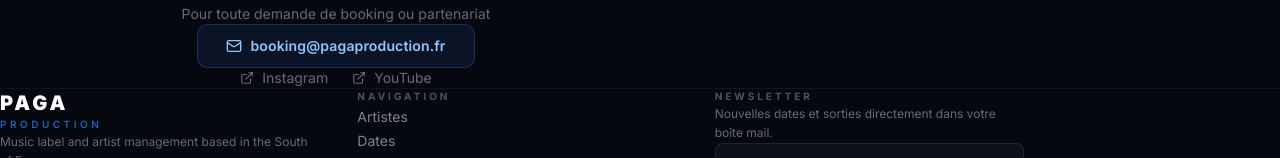
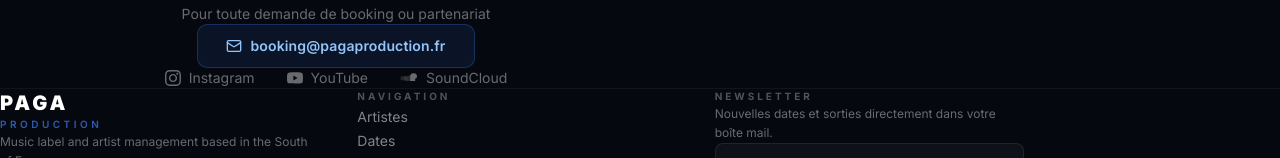
Before and after one commit to tokkimi/Paga-production, a Next.js app: page /en/ in a window 1280 px wide. Shown: the part 1292-1450 px from the top of the page. Built offline with nearby package versions, Linux system fonts and the light colour scheme; no server answers; the database is empty.

Commit message:
feat: add Instagram, YouTube, SoundCloud SVG icons in Contact

```diff
--- a/components/home/Contact.tsx
+++ b/components/home/Contact.tsx
@@ -1,7 +1,31 @@
 "use client";
 
 import { motion } from "framer-motion";
-import { Mail, ExternalLink } from "lucide-react";
+import { Mail } from "lucide-react";
+
+function IconInstagram() {
+  return (
+    <svg width="16" height="16" viewBox="0 0 24 24" fill="currentColor">
+      <path d="M12 2.163c3.204 0 3.584.012 4.85.07 3.252.148 4.771 1.691 4.919 4.919.058 1.265.069 1.645.069 4.849 0 3.205-.012 3.584-.069 4.849-.149 3.225-1.664 4.771-4.919 4.919-1.266.058-1.644.07-4.85.07-3.204 0-3.584-.012-4.849-.07-3.26-.149-4.771-1.699-4.919-4.92-.058-1.265-.07-1.644-.07-4.849 0-3.204.013-3.583.07-4.849.149-3.227 1.664-4.771 4.919-4.919 1.266-.057 1.645-.069 4.849-.069zm0-2.163c-3.259 0-3.667.014-4.947.072-4.358.2-6.78 2.618-6.98 6.98-.059 1.281-.073 1.689-.073 4.948 0 3.259.014 3.668.072 4.948.2 4.358 2.618 6.78 6.98 6.98 1.281.058 1.689.072 4.948.072 3.259 0 3.668-.014 4.948-.072 4.354-.2 6.782-2.618 6.979-6.98.059-1.28.073-1.689.073-4.948 0-3.259-.014-3.667-.072-4.947-.196-4.354-2.617-6.78-6.979-6.98-1.281-.059-1.69-.073-4.949-.073zm0 5.838c-3.403 0-6.162 2.759-6.162 6.162s2.759 6.163 6.162 6.163 6.162-2.759 6.162-6.163c0-3.403-2.759-6.162-6.162-6.162zm0 10.162c-2.209 0-4-1.79-4-4 0-2.209 1.791-4 4-4s4 1.791 4 4c0 2.21-1.791 4-4 4zm6.406-11.845c-.796 0-1.441.645-1.441 1.44s.645 1.44 1.441 1.44c.795 0 1.439-.645 1.439-1.44s-.644-1.44-1.439-1.44z"/>
+    </svg>
+  );
+}
+
+function IconYoutube() {
+  return (
+    <svg width="16" height="16" viewBox="0 0 24 24" fill="currentColor">
+      <path d="M23.498 6.186a3.016 3.016 0 0 0-2.122-2.136C19.505 3.545 12 3.545 12 3.545s-7.505 0-9.377.505A3.017 3.017 0 0 0 .502 6.186C0 8.07 0 12 0 12s0 3.93.502 5.814a3.016 3.016 0 0 0 2.122 2.136c1.871.505 9.376.505 9.376.505s7.505 0 9.377-.505a3.015 3.015 0 0 0 2.122-2.136C24 15.93 24 12 24 12s0-3.93-.502-5.814zM9.545 15.568V8.432L15.818 12l-6.273 3.568z"/>
+    </svg>
+  );
+}
+
+function IconSoundcloud() {
+  return (
+    <svg width="18" height="16" viewBox="0 0 24 16" fill="currentColor">
+      <path d="M1.175 10.9c-.076 0-.148-.061-.148-.148v-.004l.325-2.162-.325-2.18a.148.148 0 0 1 .296 0l.37 2.18-.37 2.162a.148.148 0 0 1-.148.152zm1.13.25c-.09 0-.163-.073-.163-.163l-.004-.004.37-2.545-.37-2.573a.163.163 0 0 1 .326 0l.42 2.573-.42 2.545a.163.163 0 0 1-.163.167zm1.148.13c-.1 0-.182-.081-.182-.181l-.004-.004.414-2.656-.414-2.696a.182.182 0 0 1 .364 0l.47 2.696-.47 2.656a.182.182 0 0 1-.178.185zm1.163.09c-.11 0-.2-.09-.2-.2l-.003-.003.457-2.777-.457-2.828a.2.2 0 0 1 .4 0l.519 2.828-.519 2.777a.2.2 0 0 1-.197.203zm1.178.06c-.12 0-.218-.099-.218-.218l-.004-.004.5-2.888-.5-2.95a.218.218 0 0 1 .436 0l.567 2.95-.567 2.888a.218.218 0 0 1-.214.222zm1.193.03c-.131 0-.238-.107-.238-.238l-.004-.004.543-2.978-.543-3.07a.238.238 0 0 1 .476 0l.616 3.07-.616 2.978a.238.238 0 0 1-.234.242zm5.91.48c-.13 0-.238-.107-.238-.238V4.63a.238.238 0 0 1 .238-.238c.13 0 .238.107.238.238v7.072a.238.238 0 0 1-.238.238zm-1.213.07c-.13 0-.238-.107-.238-.238V5.06a.238.238 0 0 1 .476 0v6.64a.238.238 0 0 1-.238.238zm-1.218.04c-.13 0-.238-.107-.238-.238V5.47a.238.238 0 0 1 .476 0v6.27a.238.238 0 0 1-.238.238zm-1.217-.01c-.13 0-.238-.107-.238-.238V5.88a.238.238 0 0 1 .476 0v5.82a.238.238 0 0 1-.238.24zm-1.218-.04c-.13 0-.238-.107-.238-.238V6.28a.238.238 0 0 1 .476 0v5.42a.238.238 0 0 1-.238.24zM22.1 8.02a1.9 1.9 0 0 0-1.9 1.9v1.78c0 .13-.107.238-.238.238H13.5V6.16a4.6 4.6 0 0 1 4.6-4.6 4.6 4.6 0 0 1 4.6 4.6c0 .47-.07.92-.2 1.35a1.9 1.9 0 0 0-.4-.49z"/>
+    </svg>
+  );
+}
 
 export default function Contact() {
   return (
@@ -29,14 +53,14 @@
             booking@pagaproduction.fr
           </a>
 
-          <div className="flex items-center justify-center gap-6 mt-10">
+          <div className="flex items-center justify-center gap-8 mt-10">
             <a
               href="https://www.instagram.com/pagaproduction"
               target="_blank"
               rel="noopener noreferrer"
               className="flex items-center gap-2 text-white/40 hover:text-white text-sm transition-colors"
             >
-              <ExternalLink size={14} />
+              <IconInstagram />
               <span>Instagram</span>
             </a>
             <a
@@ -45,8 +69,17 @@
               rel="noopener noreferrer"
               className="flex items-center gap-2 text-white/40 hover:text-white text-sm transition-colors"
             >
-              <ExternalLink size={14} />
+              <IconYoutube />
               <span>YouTube</span>
+            </a>
+            <a
+              href="https://soundcloud.com/pagaproduction"
+              target="_blank"
+              rel="noopener noreferrer"
+              className="flex items-center gap-2 text-white/40 hover:text-white text-sm transition-colors"
+            >
+              <IconSoundcloud />
+              <span>SoundCloud</span>
             </a>
           </div>
         </motion.div>
```
